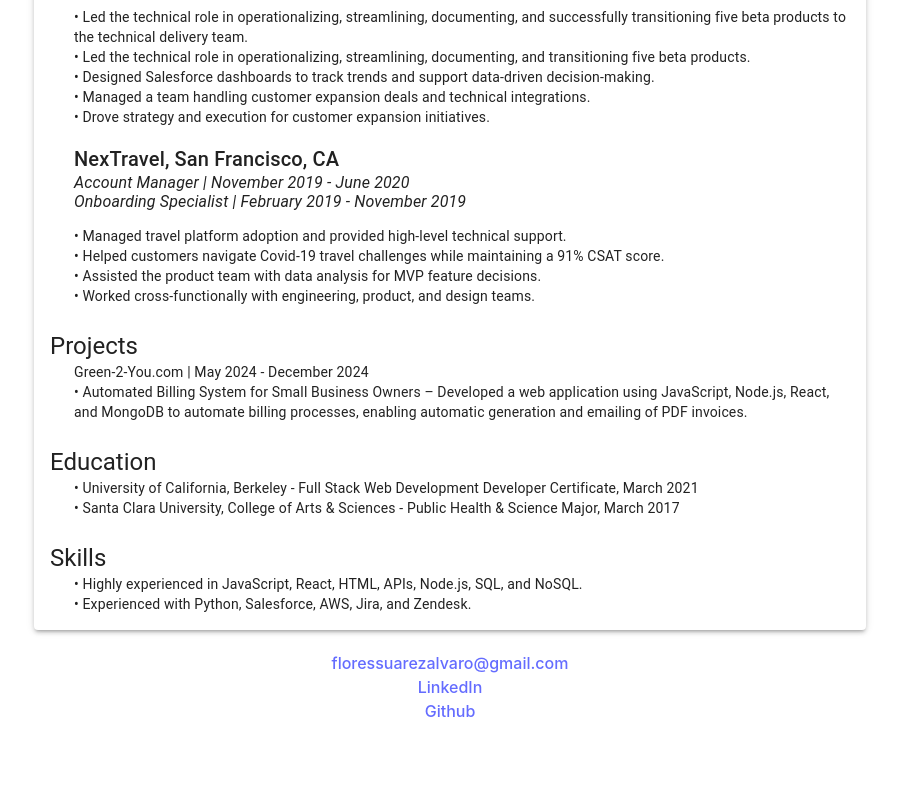
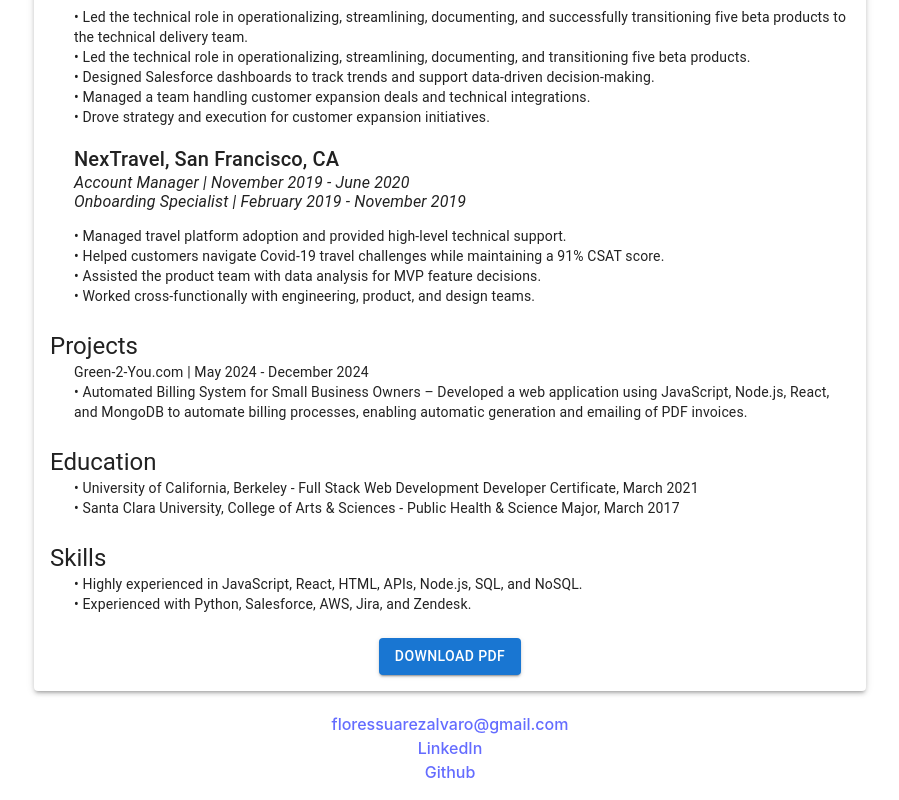
Before and after one commit to floressuarezalvaro/my-portfolio, a React (Vite) app: page /resume in a window 1280 px wide. Shown: the part 464-1264 px from the top of the page, without its empty margins (190-1089 px from the left). Before the commit the page ends 1203 px from the top, so only its background shows below. Built offline with nearby package versions, Linux system fonts and the light colour scheme; a web font is replaced by a local one.

Commit message:
added button to download pdf version of resume

```diff
--- a/src/pages/Resume.jsx
+++ b/src/pages/Resume.jsx
@@ -1,5 +1,5 @@
 import Paper from "@mui/material/Paper";
-import { Container, Typography } from "@mui/material";
+import { Button, Container, Typography } from "@mui/material";
 import Box from "@mui/material/Box";
 
 function Resume() {
@@ -145,6 +145,16 @@
             </Typography>
           </Box>
         </Box>
+        <Box sx={{ display: "flex", justifyContent: "center", mt: 3 }}>
+          <Button
+            variant='contained'
+            href='/floresSuarezResume.pdf'
+            target='_blank'
+            rel='noopener noreferrer'
+          >
+            Download PDF
+          </Button>
+        </Box>
       </Paper>
     </main>
   );
```
